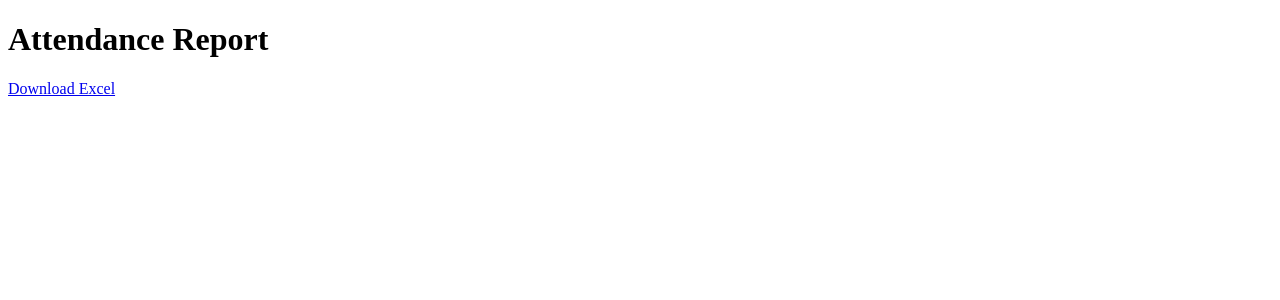
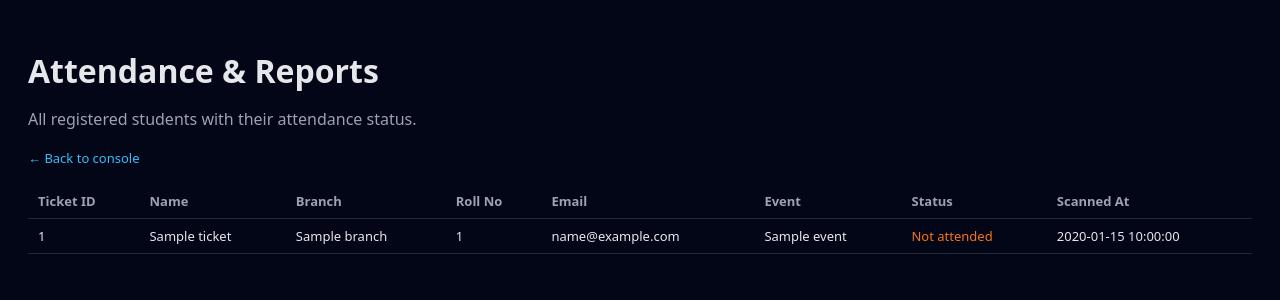
Before and after one commit to xkernalwebdev/xkernel-ticket, a Flask app: template templates/report.html in a window 1280 px wide. Shown: the top 300 px of the page. Run offline with Flask 3, Linux system fonts and the light colour scheme; the template is opened without the code that fills it: most values are stand-ins (such as "Sample title", 1, 10 or a date in 2020).

Commit message:
ticket generation

```diff
--- a/app.py
+++ b/app.py
@@ -13,6 +13,7 @@ import os, uuid
 from config import Config
 import certifi
 from datetime import datetime
+import pandas as pd  # for Excel
 
 app = Flask(__name__)
 app.config.from_object(Config)
@@ -22,8 +23,12 @@ client = MongoClient(app.config['MONGO_URI'], tlsCAFile=certifi.where())
 db = client.event_tickets
 tickets = db.tickets
 
+UPLOAD_FOLDER = 'uploads'
 QR_FOLDER = 'qrcodes'
+os.makedirs(UPLOAD_FOLDER, exist_ok=True)
 os.makedirs(QR_FOLDER, exist_ok=True)
+
+ALLOWED_EXTENSIONS = {'xlsx'}
 
 
 class ManualTicketForm(FlaskForm):
@@ -32,6 +37,10 @@ class ManualTicketForm(FlaskForm):
     event = StringField('Event Name', validators=[DataRequired()])
     phone = StringField('Phone', validators=[Length(min=10)])
     submit = SubmitField('Generate Ticket')
+
+
+def allowed_file(filename):
+    return '.' in filename and filename.rsplit('.', 1)[1].lower() in ALLOWED_EXTENSIONS
 
 
 def create_ticket_image(ticket_id, name, event, qr_data, save_path):
@@ -108,7 +117,7 @@ X-Kernel Team
         msg.attach(img)
 
     try:
-        server = smtplib.SMTP(app.config['MAIL_SERVER'], app.config['MAIL_PORT'])
+        server = smtplib.SMTP(app.config['MAIL_SERVER'], app.config['MAIL_PORT'], timeout=20)
         server.starttls()
         server.login(app.config['EMAIL_USER'], app.config['EMAIL_PASS'])
         server.send_message(msg)
@@ -121,6 +130,7 @@ X-Kernel Team
 def home():
     form = ManualTicketForm()
 
+    # Manual ticket generate
     if form.validate_on_submit():
         ticket_id = str(uuid.uuid4())[:8].upper()
 
@@ -130,6 +140,8 @@ def home():
             'email': form.email.data,
             'event': form.event.data,
             'phone': form.phone.data or '',
+            'branch': None,
+            'roll_number': None,
             'used': False,
             'scanned_at': None
         })
@@ -143,6 +155,57 @@ def home():
         flash(f'Ticket {ticket_id} generated and emailed!')
         return redirect(url_for('home'))
 
+    # Excel upload for bulk tickets
+    if 'file' in request.files:
+        file = request.files['file']
+        if file.filename and allowed_file(file.filename):
+            path = os.path.join(UPLOAD_FOLDER, file.filename)
+            file.save(path)
+
+            try:
+                df = pd.read_excel(path)
+
+                required_cols = ['Name', 'Branch', 'Roll Number', 'Event', 'Mail']
+                if not all(col in df.columns for col in required_cols):
+                    flash('Excel must have columns: Name, Branch, Roll Number, Event, Mail')
+                    return redirect(url_for('home'))
+
+                for _, row in df.iterrows():
+                    ticket_id = str(uuid.uuid4())[:8].upper()
+
+                    name = str(row['Name']).strip()
+                    branch = str(row['Branch']).strip() if pd.notna(row['Branch']) else ''
+                    roll_number = str(row['Roll Number']).strip() if pd.notna(row['Roll Number']) else ''
+                    event_name = str(row['Event']).strip()
+                    email_addr = str(row['Mail']).strip()
+
+                    tickets.insert_one({
+                        'ticket_id': ticket_id,
+                        'name': name,
+                        'email': email_addr,
+                        'event': event_name,
+                        'phone': '',
+                        'branch': branch,
+                        'roll_number': roll_number,
+                        'used': False,
+                        'scanned_at': None
+                    })
+
+                    qr_data = f"TICKET:{ticket_id}:{event_name}"
+                    qr_path = os.path.join(QR_FOLDER, f"{ticket_id}.png")
+                    create_ticket_image(ticket_id, name, event_name, qr_data, qr_path)
+
+                    send_ticket_email(email_addr, name, ticket_id, qr_path, event_name)
+
+                flash('Excel tickets generated and emailed!')
+            except Exception as e:
+                flash(f'Error processing Excel: {e}')
+            finally:
+                if os.path.exists(path):
+                    os.remove(path)
+
+            return redirect(url_for('home'))
+
     return render_template('upload.html', form=form)
 
 
@@ -155,6 +218,11 @@ def scanner():
 def tickets_page():
     all_tickets = list(tickets.find().sort('_id', -1))
     return render_template('tickets.html', tickets=all_tickets)
+
+@app.route('/report')
+def report_page():
+    all_tickets = list(tickets.find().sort('_id', -1))
+    return render_template('report.html', tickets=all_tickets)
 
 
 @app.route('/verify', methods=['POST'])
--- a/templates/report.html
+++ b/templates/report.html
@@ -1,8 +1,60 @@
 <!DOCTYPE html>
-<html>
-<head><title>Attendance Report</title></head>
+<html lang="en">
+<head>
+  <meta charset="UTF-8">
+  <title>Attendance & Reports</title>
+  <style>
+    body { background:#020617; color:#e5e7eb; font-family:system-ui; padding:20px; }
+    h1 { margin-bottom:4px; }
+    p { color:#9ca3af; margin-bottom:16px; }
+    table { width:100%; border-collapse:collapse; margin-top:10px; font-size:13px; }
+    th, td { padding:8px 10px; border-bottom:1px solid #1f2937; text-align:left; }
+    th { color:#9ca3af; }
+    tr:nth-child(even){ background:#020617; }
+    .used { color:#22c55e; }
+    .notused { color:#f97316; }
+    a { color:#38bdf8; text-decoration:none; font-size:13px; }
+    a:hover { text-decoration:underline; }
+  </style>
+</head>
 <body>
-  <h1>Attendance Report</h1>
-  <a href="/report/download">Download Excel</a>
+  <h1>Attendance & Reports</h1>
+  <p>All registered students with their attendance status.</p>
+  <p><a href="{{ url_for('home') }}">← Back to console</a></p>
+
+  <table>
+    <thead>
+      <tr>
+        <th>Ticket ID</th>
+        <th>Name</th>
+        <th>Branch</th>
+        <th>Roll No</th>
+        <th>Email</th>
+        <th>Event</th>
+        <th>Status</th>
+        <th>Scanned At</th>
+      </tr>
+    </thead>
+    <tbody>
+      {% for t in tickets %}
+        <tr>
+          <td>{{ t.ticket_id }}</td>
+          <td>{{ t.name }}</td>
+          <td>{{ t.branch or '—' }}</td>
+          <td>{{ t.roll_number or '—' }}</td>
+          <td>{{ t.email }}</td>
+          <td>{{ t.event }}</td>
+          <td>
+            {% if t.used %}
+              <span class="used">Attended</span>
+            {% else %}
+              <span class="notused">Not attended</span>
+            {% endif %}
+          </td>
+          <td>{{ t.scanned_at or '—' }}</td>
+        </tr>
+      {% endfor %}
+    </tbody>
+  </table>
 </body>
 </html>
```
